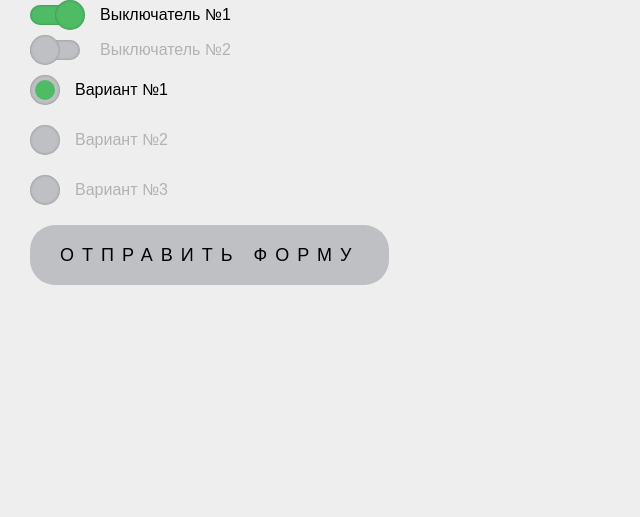
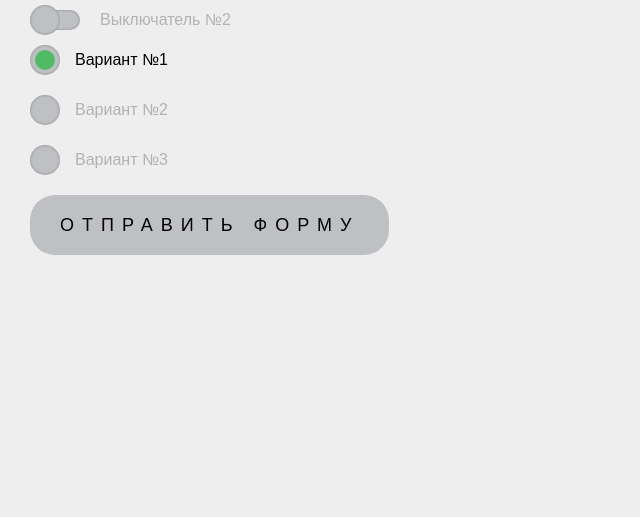
Before and after one commit to EgorKeln/Custom-switches, a plain HTML site: page index.html in a window 1280 px wide. Shown: the part 283-800 px from the top of the page, without its empty margins (0-640 px from the left). Drawn offline with nearby package versions, Linux system fonts and the light colour scheme; files that its build step writes are made by us from their sources.

Commit message:
Update style.css

```diff
--- a/Стиль/style.css
+++ b/Стиль/style.css
@@ -20,10 +20,6 @@
         overflow: hidden;
         padding: 20px 30px;
 
-    }
-
-    .block-form{
-        padding: 10px 0px;
     }
 
     .block-form__title{
```
